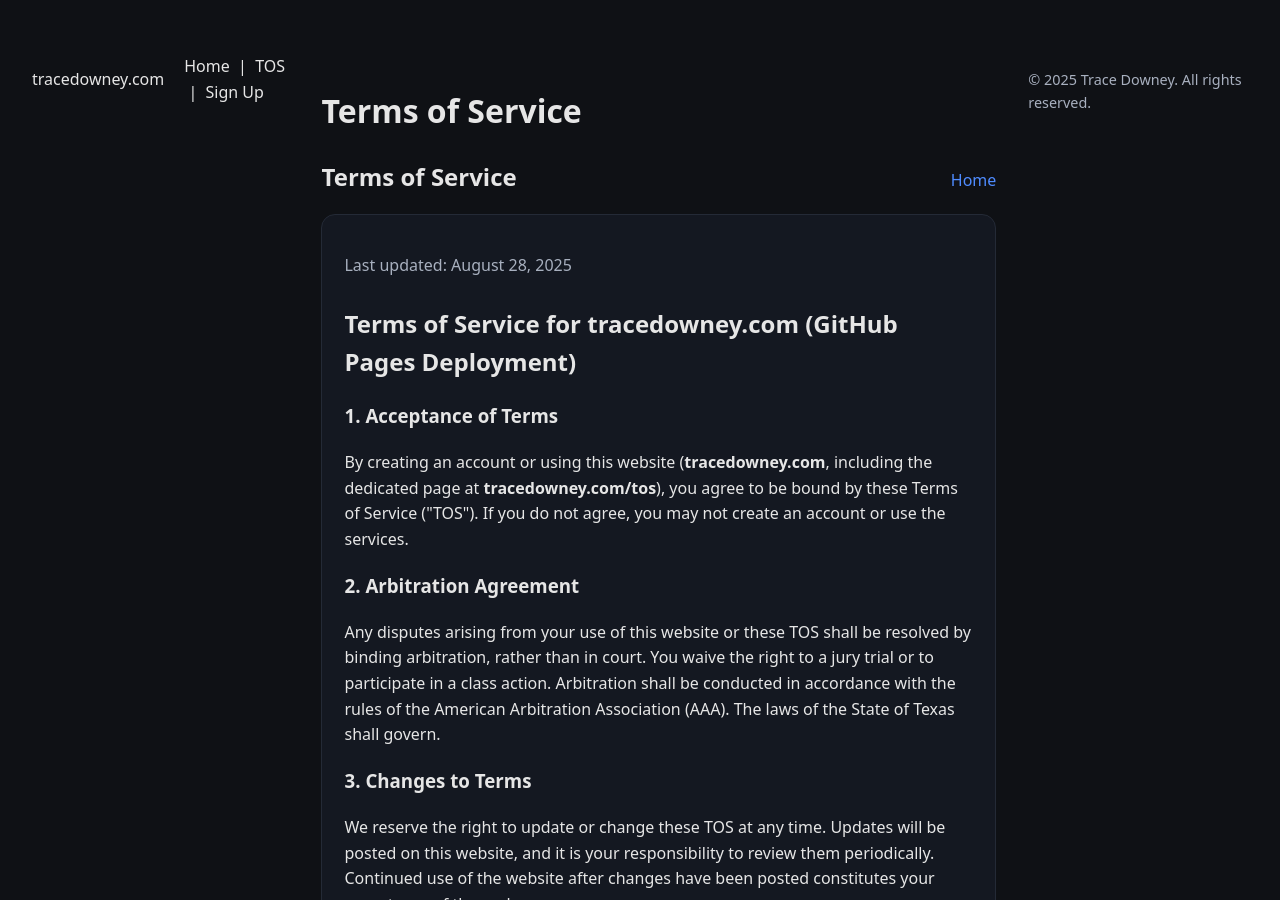
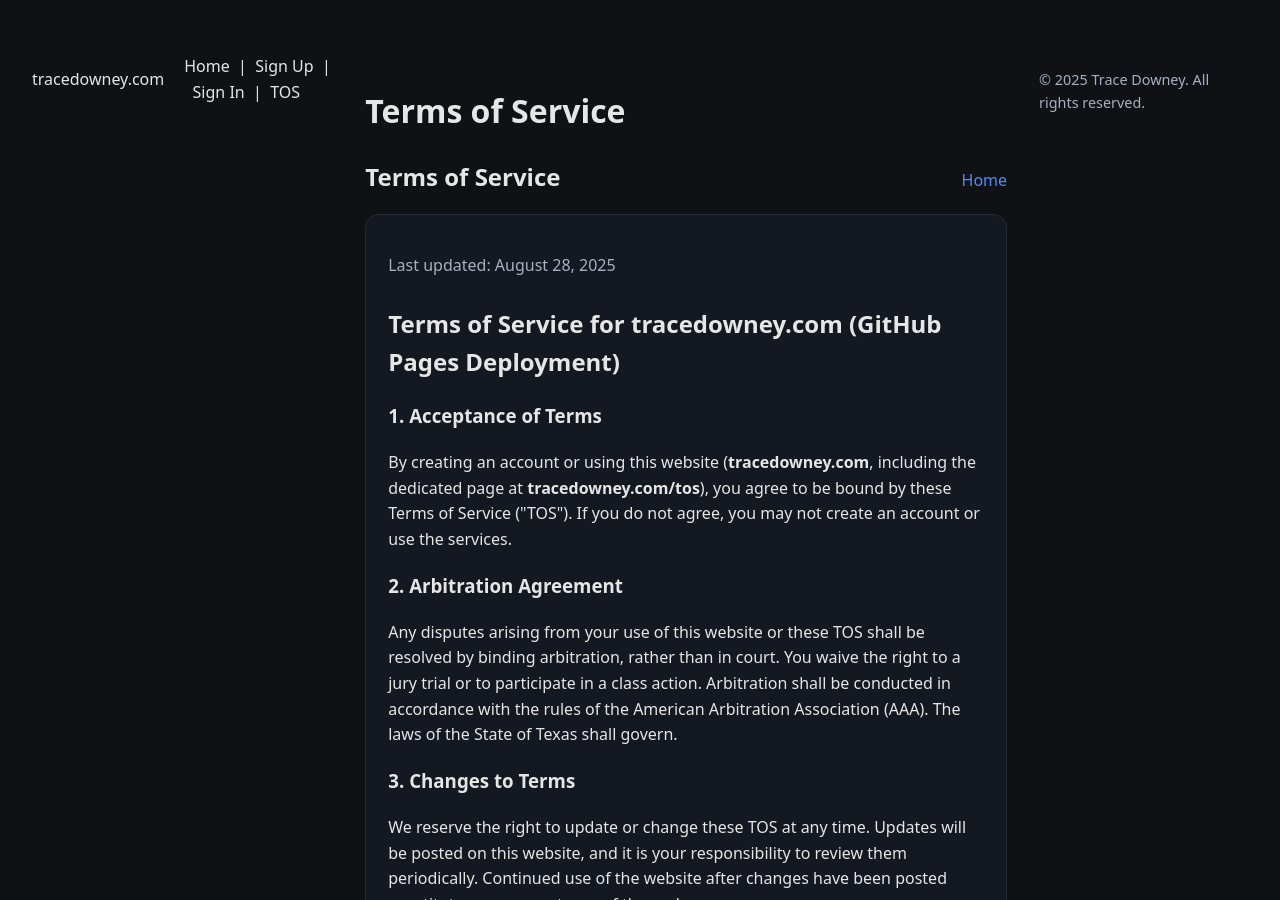
Before and after one commit to tracedowney/tracedowney.github.io, a Jekyll site: the page built from tos/index.html, in a window 1280 px wide and 900 px high. Built offline with Jekyll 4.4.1, drawn with Linux system fonts in a browser that asks for light colours.

Commit message:
Update default.html

```diff
--- a/_layouts/default.html
+++ b/_layouts/default.html
@@ -21,9 +21,11 @@
       <nav>
         <a href="/">Home</a>
         &nbsp;|&nbsp;
+        <a href="/signup/">Sign Up</a>
+        &nbsp;|&nbsp;
+        <a href="/signin/">Sign In</a>
+        &nbsp;|&nbsp;
         <a href="/tos/">TOS</a>
-        &nbsp;|&nbsp;
-        <a href="/signup/">Sign Up</a>
       </nav>
     </div>
   </header>
```
